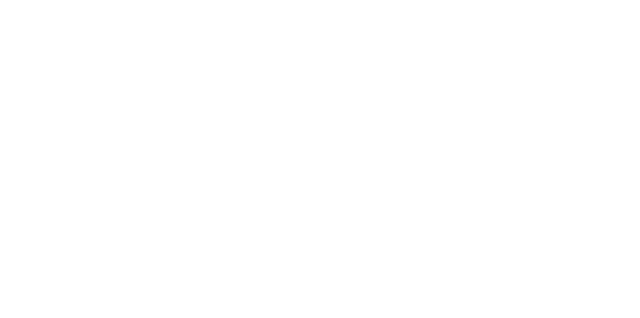
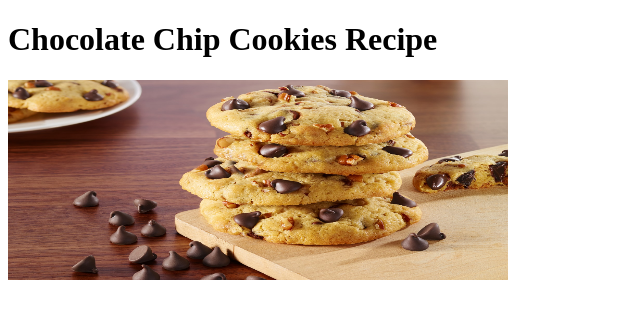
Before and after one commit to Codalicio/recipe-website, a plain HTML site: page index.html in a window 1280 px wide. Shown: the whole page, without its empty margins (0-640 px from the left). Drawn offline with Linux system fonts and the light colour scheme.

Commit message:
Add a header element

```diff
--- a/index.html
+++ b/index.html
@@ -10,6 +10,13 @@
     <title>Recipes By Amit</title>
 </head>
 <body>
-
+    <!-- HEADER START -->
+    <header>
+        <div>
+            <h1>Chocolate Chip Cookies Recipe</h1>
+            <img src="./images/chocolate.jpg" alt="cookies" style="height:200px; width:500px;">
+        </div>
+    </header>
+    <!-- HEADER END -->
 </body>
 </html>
```
